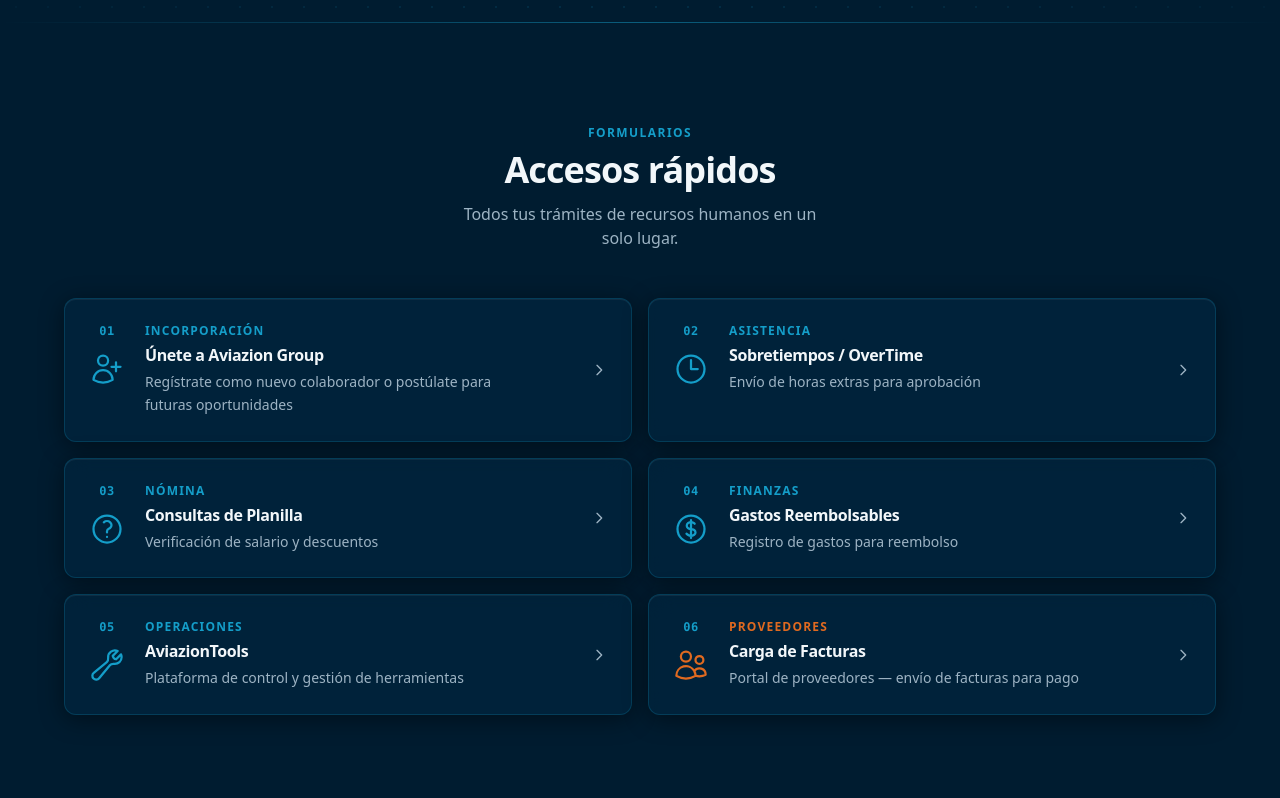
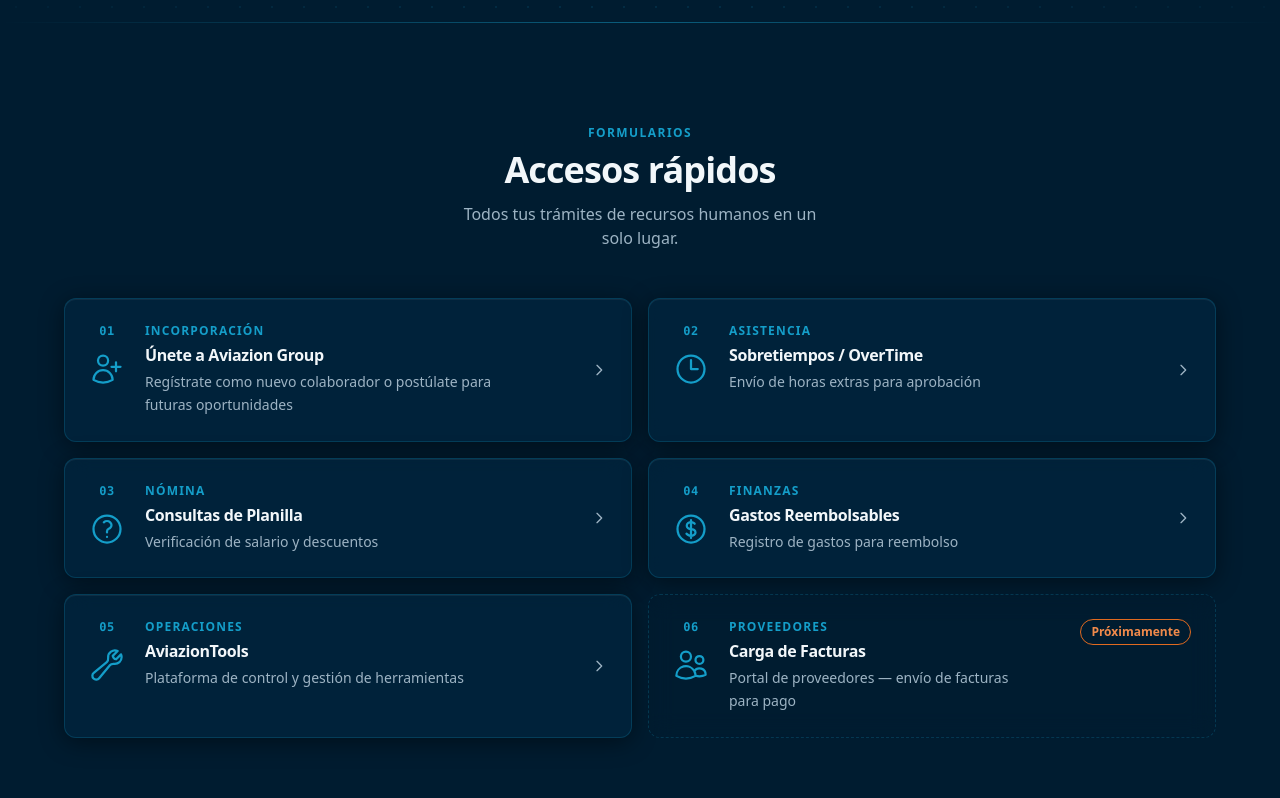
Before and after one commit to aviaziongroupsa-PTY/aviaziongroupsa-PTY.github.io, an Astro site: page / in a window 1280 px wide. Shown: the part 777-1575 px from the top of the page. Built offline with nearby package versions, Linux system fonts and the light colour scheme; Astro itself is replaced by a stand-in of ours.

Commit message:
Accesos rápidos: un enlace de relleno ya no se publica como acceso
'Carga de Facturas' apuntaba a https://REEMPLAZAR_CON_LINK_REAL en producción.
safeUrl() ahora exige un dominio real; si no lo hay, la tarjeta se muestra
como 'Próximamente' sin enlace. Lista semántica, aviso de pestaña nueva para
lectores de pantalla y se elimina el caso especial por id 'proveedores'.

Co-Authored-By: Claude Fable 5.2 <noreply@anthropic.com>

```diff
--- a/src/components/sections/QuickLinks.astro
+++ b/src/components/sections/QuickLinks.astro
@@ -6,12 +6,20 @@ interface Props {
 }
 const { links } = Astro.props;
 
-function safeUrl(url: string): string {
+/**
+ * Devuelve la URL solo si es http(s) y apunta a un dominio real.
+ * Un marcador sin completar (p. ej. https://REEMPLAZAR_CON_LINK_REAL) o un
+ * valor vacío devuelve null y la tarjeta se muestra como "Próximamente",
+ * sin enlace: así nunca se publica un acceso roto.
+ */
+function safeUrl(url: string): string | null {
   try {
     const parsed = new URL(url);
-    return ['https:', 'http:'].includes(parsed.protocol) ? url : '#';
+    const okProtocol = ['https:', 'http:'].includes(parsed.protocol);
+    const okHost = parsed.hostname.includes('.') && !/reemplazar/i.test(parsed.hostname);
+    return okProtocol && okHost ? url : null;
   } catch {
-    return '#';
+    return null;
   }
 }
 
@@ -33,48 +41,48 @@ const icons: Record<string, string> = {
 };
 ---
 
-<section id="accesos" class="py-24 px-4 md:px-8" style="background-color: var(--color-bg);">
+<section id="accesos" aria-labelledby="accesos-titulo" class="py-24 px-4 md:px-8 bg-[var(--color-bg)]">
   <div class="max-w-6xl mx-auto">
     <div class="mb-12 text-center">
       <span class="eyebrow">Formularios</span>
-      <h2 class="text-4xl font-bold text-[var(--color-text)] mb-3">Accesos rápidos</h2>
+      <h2 id="accesos-titulo" class="text-4xl font-bold text-[var(--color-text)] mb-3">Accesos rápidos</h2>
       <p class="text-[var(--color-muted)] max-w-[44ch] mx-auto">Todos tus trámites de recursos humanos en un solo lugar.</p>
     </div>
 
-    <div class="grid grid-cols-1 md:grid-cols-2 gap-4">
+    <ul class="grid grid-cols-1 md:grid-cols-2 gap-4">
       {links.map((link, index) => {
-        const isProvider = link.id === 'proveedores';
+        const href = safeUrl(link.url);
         const num = String(index + 1).padStart(2, '0');
+        const Card = href ? 'a' : 'div';
+        const cardProps = href
+          ? { href, target: '_blank', rel: 'noopener noreferrer' }
+          : { 'aria-disabled': 'true' };
         return (
-          <a
-            href={safeUrl(link.url)}
-            target="_blank"
-            rel="noopener noreferrer"
-            class={`group glass-card rounded-xl p-6 flex items-start gap-5 ${isProvider ? 'border-[rgba(232,140,14,0.3)]' : ''}`}
-          >
-            <!-- Number + icon column -->
-            <div class="flex-shrink-0 flex flex-col items-center gap-3">
-              <span class="text-xs font-mono font-semibold" style="color: var(--color-primary-2); letter-spacing: 0.05em;">{num}</span>
-              <div class={`w-9 h-9 ${isProvider ? 'text-[var(--color-accent)]' : 'text-[var(--color-primary-2)]'}`}
-                set:html={icons[VALID_ICONS.has(link.icon) ? link.icon : 'file-text']} />
+          <li class="flex">
+            <Card {...cardProps} class={`group glass-card rounded-xl p-5 sm:p-6 flex flex-1 items-start gap-4 sm:gap-5 ${href ? '' : 'is-disabled'}`}>
+              <div class="flex-shrink-0 flex flex-col items-center gap-3" aria-hidden="true">
+                <span class="text-xs font-mono font-semibold tracking-wider text-[var(--color-primary-2)]">{num}</span>
+                <div class="w-9 h-9 text-[var(--color-primary-2)]" set:html={icons[VALID_ICONS.has(link.icon) ? link.icon : 'file-text']} />
               </div>
-            <!-- Content -->
               <div class="flex-1 min-w-0">
-              <div class="flex items-center gap-2 mb-1">
-                <span class="text-xs font-semibold tracking-widest uppercase" style={`color: ${isProvider ? 'var(--color-accent)' : 'var(--color-primary-2)'};`}>{link.category}</span>
-              </div>
+                <p class="text-xs font-semibold tracking-widest uppercase text-[var(--color-primary-2)] mb-1">{link.category}</p>
                 <h3 class="font-semibold text-[var(--color-text)] group-hover:text-white transition-colors mb-1">{link.title}</h3>
                 <p class="text-sm text-[var(--color-muted)] leading-relaxed">{link.description}</p>
               </div>
-            <!-- Arrow -->
+              {href ? (
                 <div class="flex-shrink-0 self-center">
-              <svg class="w-4 h-4 text-[var(--color-muted)] group-hover:text-[var(--color-primary-2)] group-hover:translate-x-1 transition-all duration-200" fill="none" stroke="currentColor" viewBox="0 0 24 24">
+                  <svg class="w-4 h-4 text-[var(--color-muted)] group-hover:text-[var(--color-primary-2)] group-hover:translate-x-1 transition-all duration-200" fill="none" stroke="currentColor" viewBox="0 0 24 24" aria-hidden="true">
                     <path stroke-linecap="round" stroke-linejoin="round" stroke-width="2" d="M9 5l7 7-7 7" />
                   </svg>
+                  <span class="sr-only">(se abre en una pestaña nueva)</span>
                 </div>
-          </a>
+              ) : (
+                <span class="flex-shrink-0 self-start text-xs font-semibold rounded-full px-2.5 py-1 border border-[var(--color-accent)] text-[var(--color-accent-text)]">Próximamente</span>
+              )}
+            </Card>
+          </li>
         );
       })}
-    </div>
+    </ul>
   </div>
 </section>
```
Lines whose indentation alone changed are shown as unchanged.
